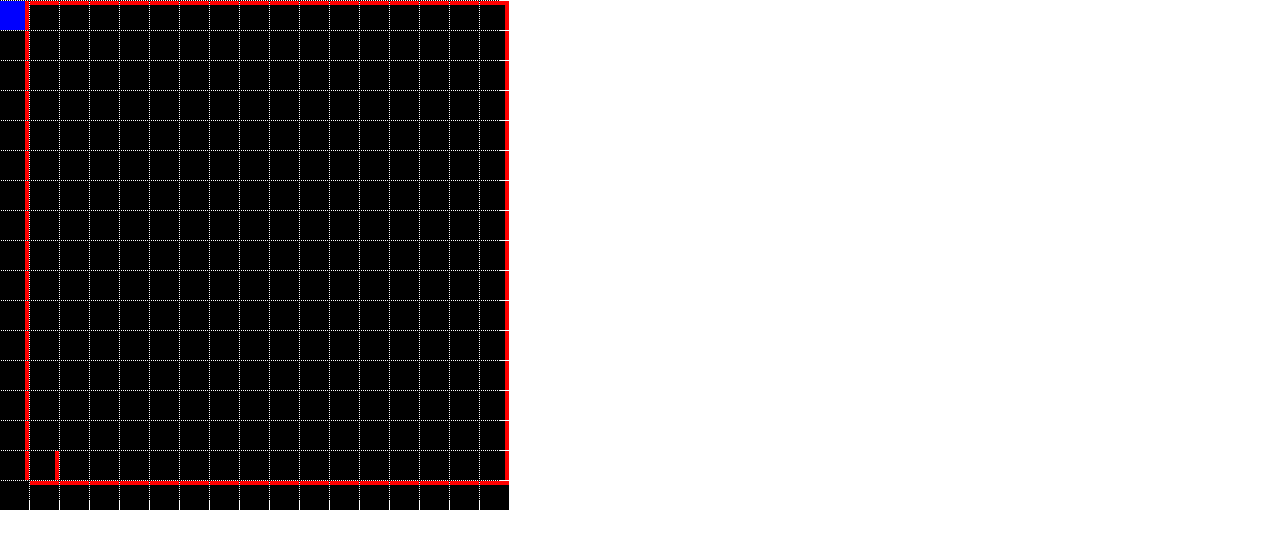
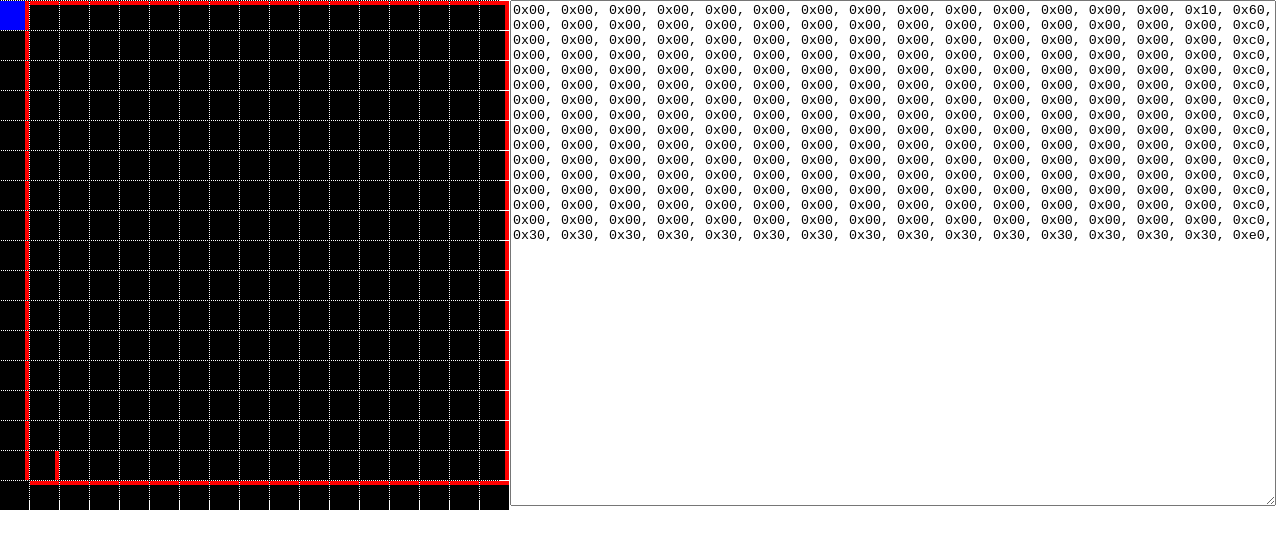
Before and after one commit to Ryan-Rogers/MMMapMaker, a plain HTML site: page mapmaker/public_html/index.html in a window 1280 px wide. Drawn offline with Linux system fonts and the light colour scheme.

Commit message:
Textbox output

```diff
--- a/mapmaker/public_html/index.html
+++ b/mapmaker/public_html/index.html
@@ -16,5 +16,8 @@ Created: 7/19/2015
         <canvas id="scriptCanvas" width="100" height="100"></canvas>
 
         <script src="script.js"></script>
+
+        <TEXTAREA id="output" value="test"
+                style="position: absolute; top: 0px; "></TEXTAREA>
     </body>
 </html>
--- a/mapmaker/public_html/script.js
+++ b/mapmaker/public_html/script.js
@@ -55,9 +55,11 @@ var keyUp = function(event) {
     else if(event.keyCode == 38) { // Up
         if(tile[1] == 1) tile[1] = 0;
         else tile[1] = 1;
+        print();
     } else if(event.keyCode == 39) { // Right
         if(tile[0] == 1) tile[0] = 0;
         else tile[0] = 1;
+        print();
     }
 
     draw();
@@ -72,18 +74,18 @@ var print = function() {
     var west    = 8;
 
     // wall, ceiling
+    var output = "";
     for(var column = 1; column < 17; column++) {
-        var line = "";
         for(var row = 1; row < 17; row++) {
             var num = ((map[row][column][1] * east)
                     + (map[row][column - 1][1] * west)
                     + (map[row][column][0] * north)
                     + (map[row - 1][column][0] * south));
-            line += ("0x" + num.toString(16) + "0, ");
-            // if((++count % 16) == 0 ) console.log("\n");
+            output += ("0x" + num.toString(16) + "0, ");
         }
 
-        console.log(line);
+        document.getElementById("output").value = output;
+
     }
 };
 
@@ -154,5 +156,12 @@ window.onload = function() {
     // Mouse Event
     document.addEventListener("keyup", keyUp);
 
+    // Textbox
+    var outputStyle = document.getElementById("output").style;
+    console.log(outputStyle);
+
+    outputStyle.width = window.innerWidth - canvas.width - 10 + "px";
+    outputStyle.height = "500px";
+
     print();
 };
```
